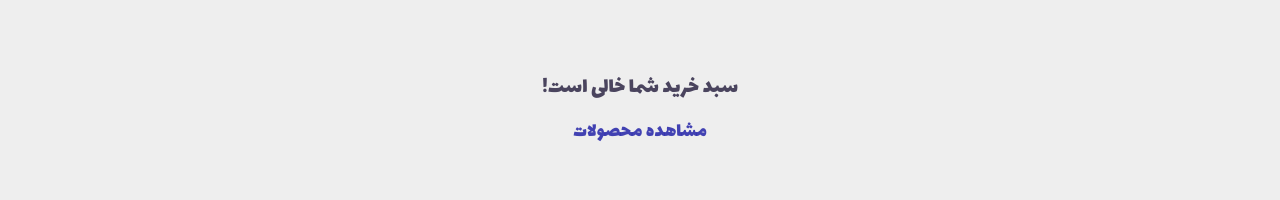
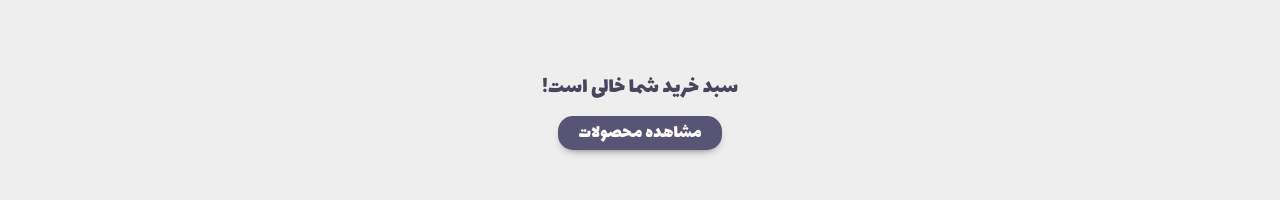
Before and after one commit to NavidMoeinDarbari/entergy-digital-shop, a React (Create React App) app: page /cart in a window 1280 px wide. Shown: the part 140-340 px from the top of the page. Built offline with nearby package versions, Linux system fonts and the light colour scheme; no server answers.

Commit message:
searchbutton editted

```diff
--- a/src/components/AboutUsPage.js
+++ b/src/components/AboutUsPage.js
@@ -4,7 +4,7 @@ class AboutUsPage extends Component {
    render() {
       return (
          <div>
-            <h1>About us</h1>
+
          </div>
       );
    }
--- a/src/components/DiscountsPage.js
+++ b/src/components/DiscountsPage.js
@@ -4,7 +4,7 @@ class DiscountsPage extends Component {
    render() {
       return (
          <div>
-            <h1>Discounts</h1>
+
          </div>
       );
    }
--- a/src/components/DocumentPage.js
+++ b/src/components/DocumentPage.js
@@ -4,7 +4,7 @@ class DocumentPage extends Component {
    render() {
       return (
          <div>
-            <h1>Document</h1>
+
          </div>
       );
    }
--- a/src/components/SearchButton.js
+++ b/src/components/SearchButton.js
@@ -44,7 +44,7 @@ const SearchButton = () => {
 
    return (
       <>
-         <div className={styles.searchContainer} style={{width: isActive ? '200px':'110px'}}>
+         <div className={styles.searchContainer} style={{width: isActive ? '200px':'110px',}}>
             <img src={SearchIcon} />
             <input type='text' placeholder='جستجو' onChange={(event) => setValue(event.target.value)}/>
          </div>
--- a/src/components/SearchButton.module.css
+++ b/src/components/SearchButton.module.css
@@ -94,9 +94,18 @@ a {
 }
 
 /* Responsive */
-
+@media (max-width: 768px) {
+   .searchContainer {
+      right: 68px;
+   }
+}
 @media (max-width:415px) {
    .searchContainer {
       right: 65px;
+      max-width: 125px;
+   }
+   .searchResults {
+      right: 50px;
+      padding: .4em .3em;
    }
 }
--- a/src/components/ShoppingCartPage.module.css
+++ b/src/components/ShoppingCartPage.module.css
@@ -18,17 +18,27 @@
 .emptyCardMessage {
    position: absolute;
    top: 100px;
+   width: 100%;
    display: flex;
+   justify-content: center;
    flex-direction: column;
    align-items: center;
    gap: .7em;
    font-family: 'Lalezar';
 }
 .emptyCardMessage a {
-   font-size: 1.3rem;
+   font-size: 1.2rem;
    font-weight: 100;
-   color: rgba(53, 53, 174, 0.933);
+   color: rgb(255, 255, 255);
+   border-radius: 15px;
+   background-color: #585476;
+   padding: 2px 20px;
    cursor: pointer;
+   transition: .2s;
+   box-shadow: 0px 4px 11px -7px black;
+}
+.emptyCardMessage a:hover {
+   background-color: rgb(15, 30, 49);
 }
 .emptyCardMessage h2{
    font-size: 1.4rem;
@@ -182,7 +192,7 @@
    padding-bottom: 1.1em;
 }
 .info h2 {
-   width: auto;
+   width: 100%;
    max-width: 85%;
    max-height: 75px;
    height: auto;
```
